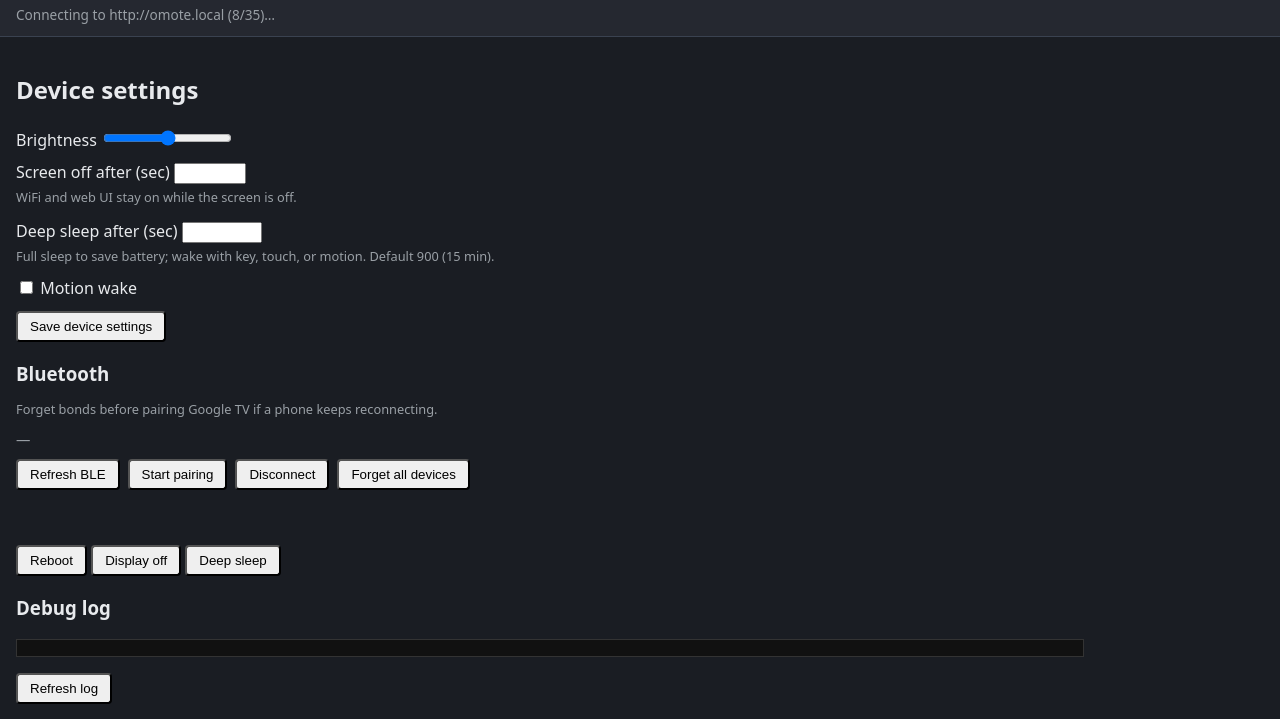
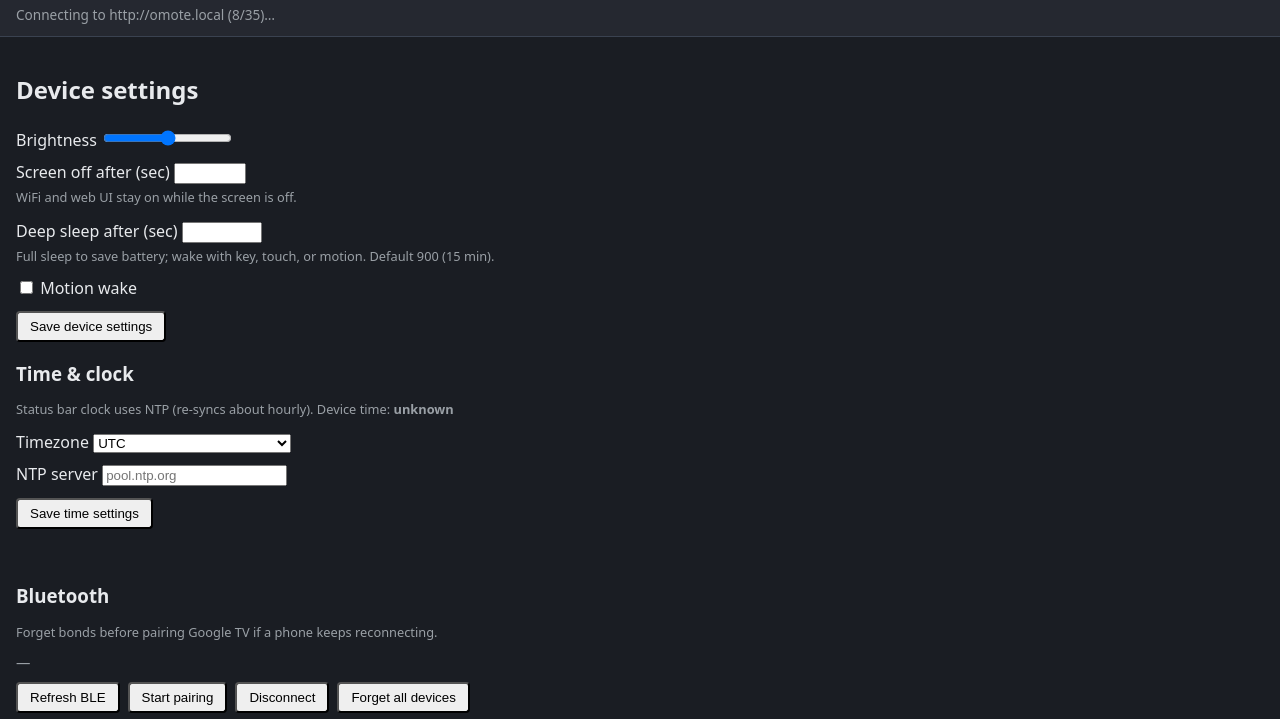
Before and after one commit to ophirf15/Omote-Greenfield, a plain HTML site: page tools/web-editor/index.html in a window 1280 px wide. Both pictures are taken after a click on the button "Device". Shown: the part 81-800 px from the top of the page. Drawn offline with Linux system fonts and the light colour scheme; no server answers.

Commit message:
Add time and clock settings to web editor. Introduced timezone selection, custom POSIX timezone input, and NTP server configuration options. Added save button for time settings and updated UI to display current device time.

```diff
--- a/tools/web-editor/index.html
+++ b/tools/web-editor/index.html
@@ -216,6 +216,38 @@
       <p class="hint">Full sleep to save battery; wake with key, touch, or motion. Default 900 (15 min).</p>
       <label><input type="checkbox" id="dev-motion" /> Motion wake</label>
       <button id="btn-save-device">Save device settings</button>
+      <h3>Time &amp; clock</h3>
+      <p class="hint muted">Status bar clock uses NTP (re-syncs about hourly). Device time:
+        <strong id="dev-time-now">unknown</strong></p>
+      <label>Timezone
+        <select id="dev-timezone">
+          <option value="UTC0">UTC</option>
+          <option value="PST8PDT,M3.2.0,M11.1.0">America/Los Angeles (PT)</option>
+          <option value="MST7MDT,M3.2.0,M11.1.0">America/Denver (MT)</option>
+          <option value="MST7">America/Phoenix (no DST)</option>
+          <option value="CST6CDT,M3.2.0,M11.1.0">America/Chicago (CT)</option>
+          <option value="EST5EDT,M3.2.0,M11.1.0">America/New York (ET)</option>
+          <option value="AST4ADT,M3.2.0,M11.1.0">America/Halifax (AT)</option>
+          <option value="GMT0BST,M3.5.0/1,M10.5.0">Europe/London</option>
+          <option value="CET-1CEST,M3.5.0,M10.5.0/3">Europe/Paris · Berlin · Madrid</option>
+          <option value="EET-2EEST,M3.5.0/3,M10.5.0/4">Europe/Helsinki · Athens</option>
+          <option value="MSK-3">Europe/Moscow</option>
+          <option value="IST-5:30">Asia/Kolkata</option>
+          <option value="CST-8">Asia/Shanghai · Singapore</option>
+          <option value="JST-9">Asia/Tokyo</option>
+          <option value="AEST-10AEDT,M10.1.0,M4.1.0/3">Australia/Sydney</option>
+          <option value="NZST-12NZDT,M9.5.0,M4.1.0/3">Pacific/Auckland</option>
+          <option value="__custom__">Custom POSIX TZ…</option>
+        </select>
+      </label>
+      <label id="dev-timezone-custom-wrap" style="display:none">Custom POSIX TZ
+        <input type="text" id="dev-timezone-custom" placeholder="PST8PDT,M3.2.0,M11.1.0" />
+      </label>
+      <label>NTP server
+        <input type="text" id="dev-ntp-server" placeholder="pool.ntp.org" />
+      </label>
+      <button type="button" id="btn-save-time">Save time settings</button>
+      <p id="dev-time-msg" class="msg"></p>
       <h3>Bluetooth</h3>
       <p class="hint muted">Forget bonds before pairing Google TV if a phone keeps reconnecting.</p>
       <div id="device-ble-status" class="muted">—</div>
```
